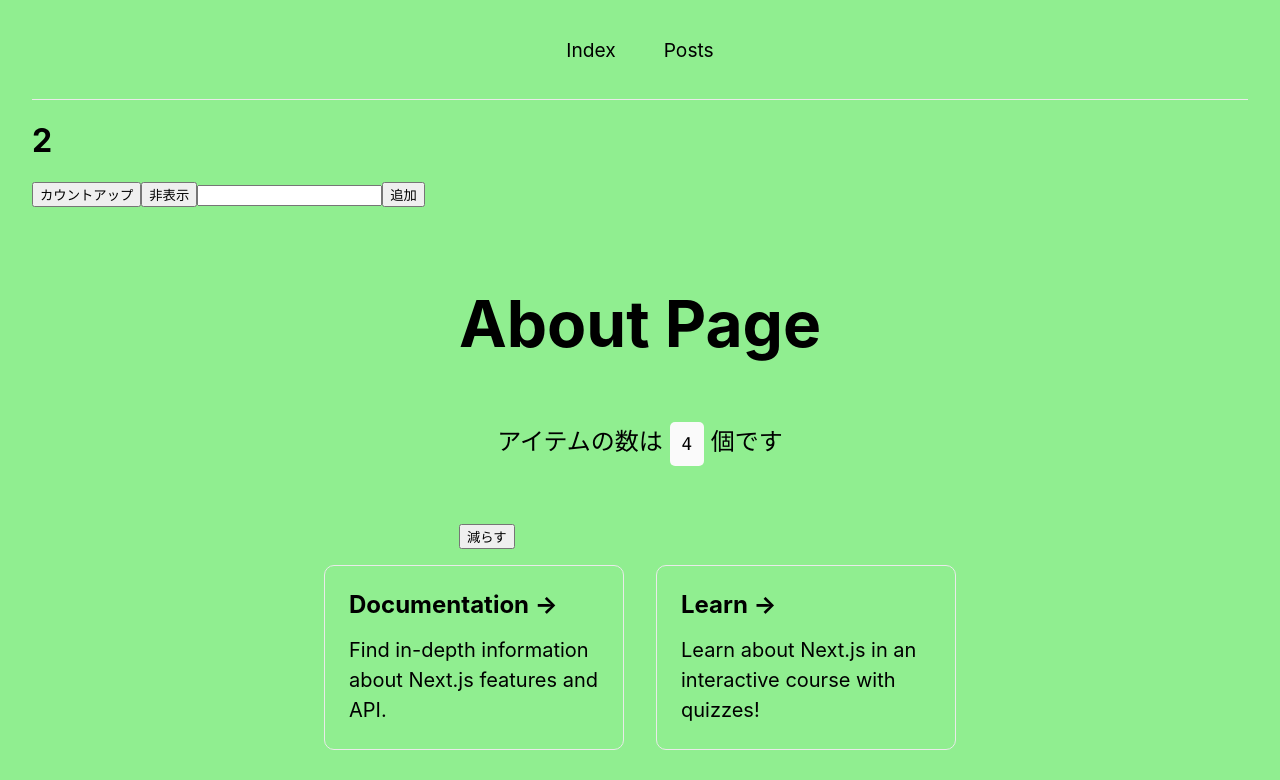
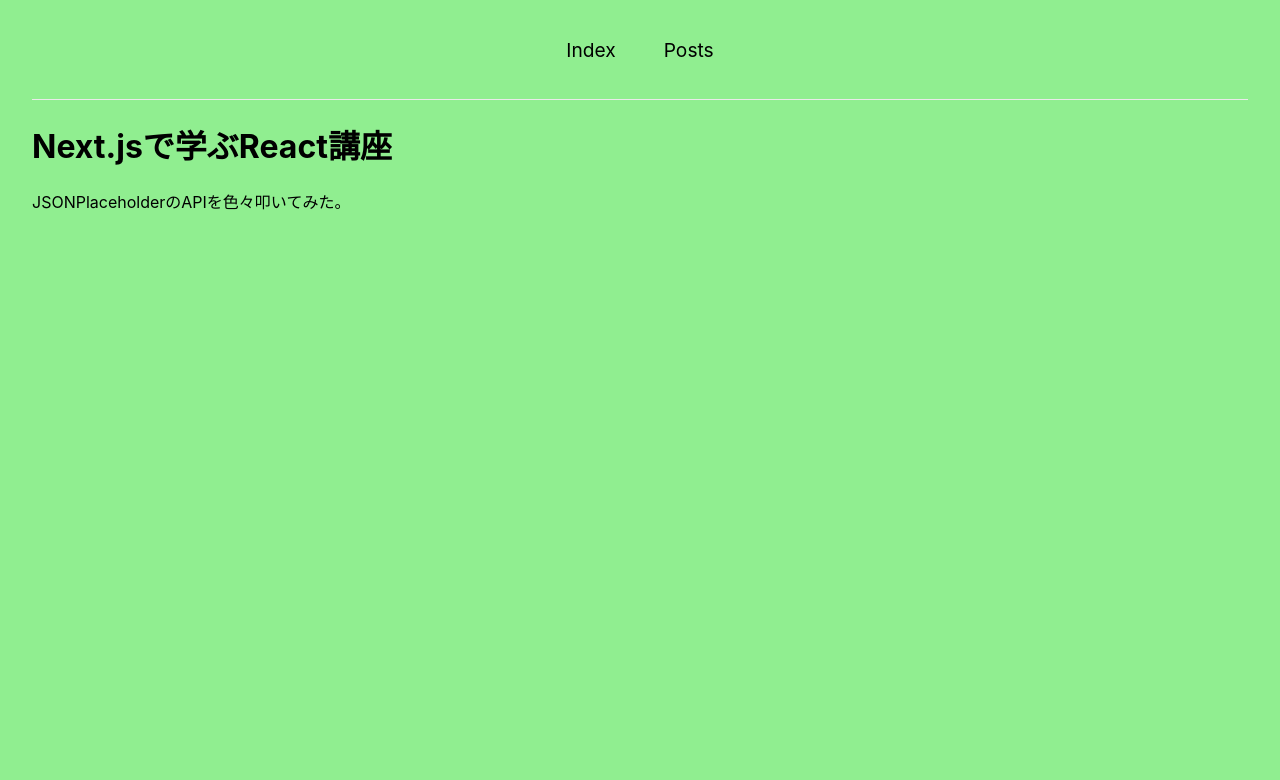
Before and after one commit to mallowbugs/study-react, a Next.js app: page / in a window 1280 px wide. Shown: the top 780 px of the page. Built offline with nearby package versions, Linux system fonts and the light colour scheme.

Commit message:
🔥 Indexから不要なコードの削除

```diff
--- a/src/pages/index.jsx
+++ b/src/pages/index.jsx
@@ -1,32 +1,18 @@
 import styles from "src/styles/Home.module.css";
 import Head from "next/head";
-import { Main } from "src/components/Main";
-import { Footer } from "src/components/Footer";
 import { Header } from "src/components/Header";
 
-const About = (props) => {
+const Index = (props) => {
   return (
     <div className={styles.container}>
       <Head>
-        <title>about page</title>
+        <title>Index Page</title>
       </Head>
       <Header />
-      {props.isShow ? <h1>{props.doubleNum}</h1> : null}
-      <button onClick={props.handleClick}>カウントアップ</button>
-      <button onClick={props.handleDisplay}>
-        {props.isShow ? "非表示" : "表示"}
-      </button>
-      <input type="text" value={props.text} onChange={props.handleChange} />
-      <button onClick={props.handleAdd}>追加</button>
-      <ul>
-        {props.array.map((item) => {
-          return <li key={item}> {item}</li>;
-        })}
-      </ul>
-      <Main page="about"></Main>
-      <Footer />
+      <h1>Next.jsで学ぶReact講座</h1>
+      <p>JSONPlaceholderのAPIを色々叩いてみた。</p>
     </div>
   );
 };
 
-export default About;
+export default Index;
```
